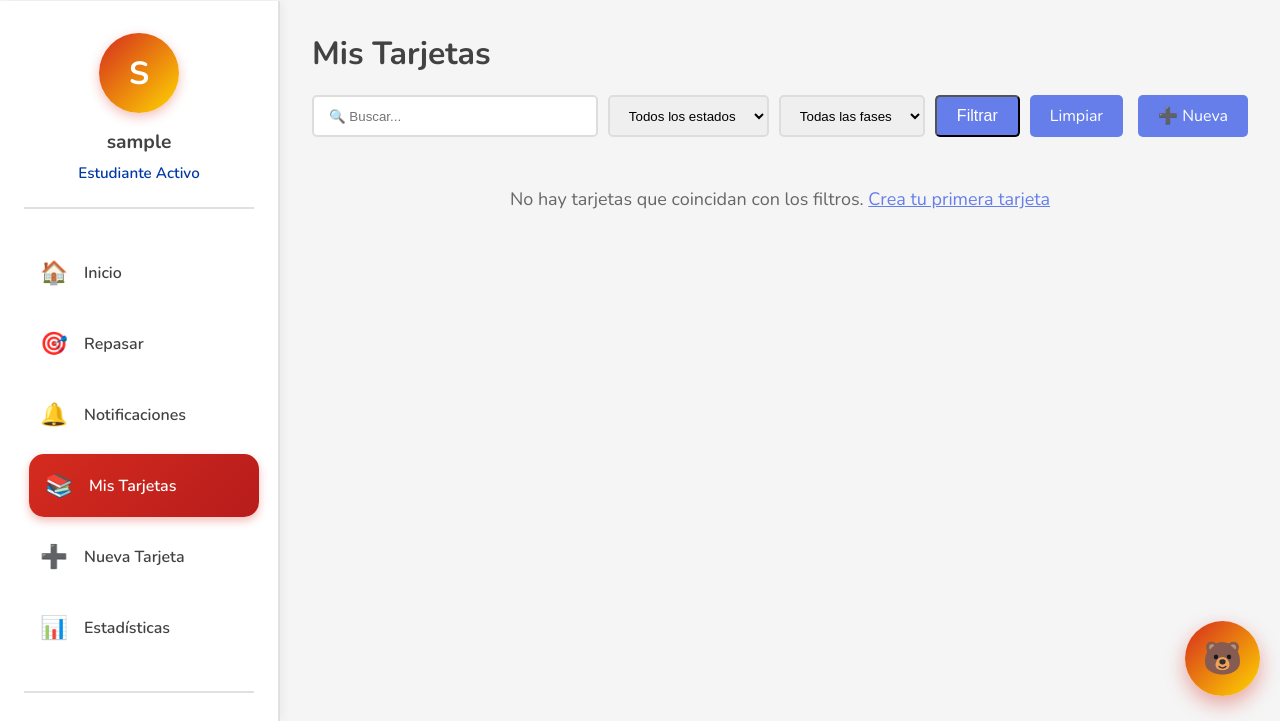
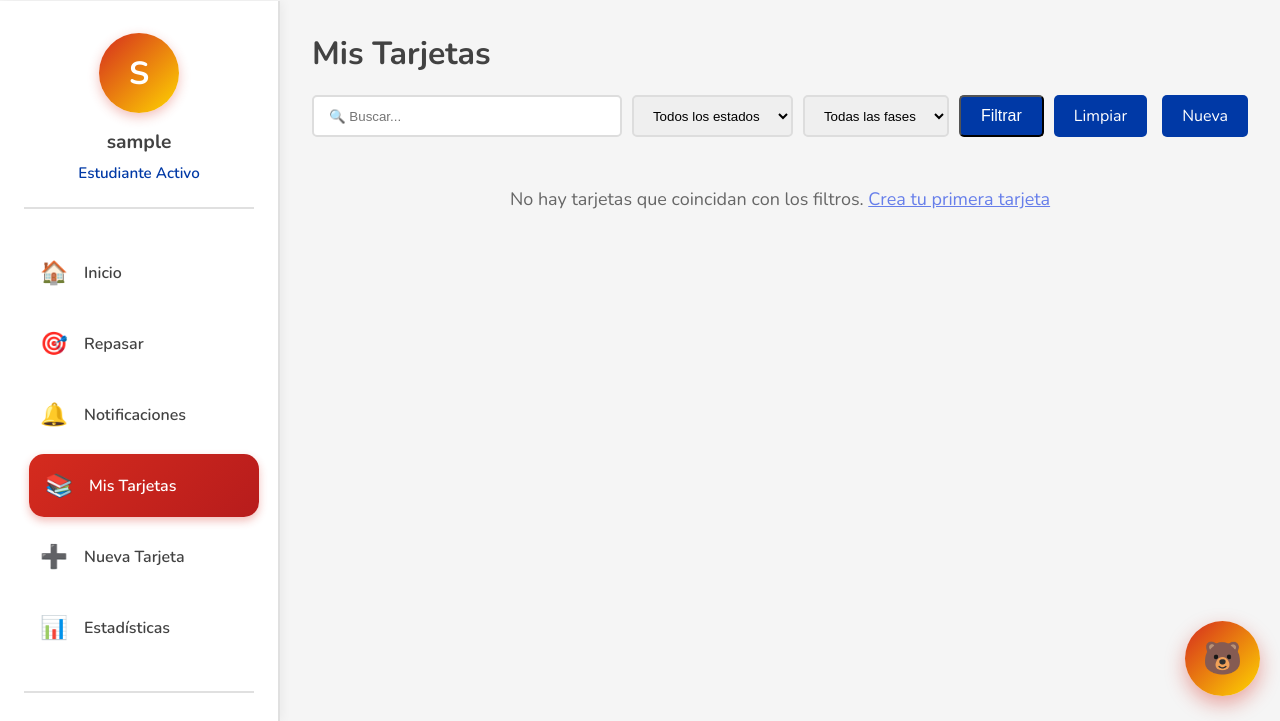
Before and after one commit to jairnarvaez/Rufingo, a Django app: page /tarjetas/ in a window 1280 px wide. Shown: the part 79-800 px from the top of the page. Run offline with Django 5.2, Linux system fonts and the light colour scheme; the visitor is signed in with stand-in values (Sample User, id 1); data that the repository does not hold is empty.

Commit message:
fix: se corrigio el reset de las tarjetas

```diff
--- a/flashcards/templates/flashcards/base.html
+++ b/flashcards/templates/flashcards/base.html
@@ -382,8 +382,30 @@
         .btn {
             display: inline-block;
             padding: 10px 20px;
-            background: #667eea;
+            background: var(--rufingo-blue);
             color: white;
+            text-decoration: none;
+            border-radius: 5px;
+            font-size: 16px;
+            transition: all 0.3s;
+        }
+
+
+        .btn-listcards {
+            display: inline-block;
+            padding: 10px 20px;
+            background: var(--rufingo-blue);
+            color: white;
+            text-decoration: none;
+            border-radius: 5px;
+            font-size: 16px;
+            transition: all 0.3s;
+        }
+
+        .btn-listcards-action {
+            display: inline-block;
+            padding: 10px 20px;
+            color: blue;
             text-decoration: none;
             border-radius: 5px;
             font-size: 16px;
--- a/flashcards/templates/flashcards/lista_tarjetas.html
+++ b/flashcards/templates/flashcards/lista_tarjetas.html
@@ -25,23 +25,23 @@
             <option value="3" {% if filtro_fase == '3' %}selected{% endif %}>Fase 3</option>
         </select>
 
-        <button type="submit" class="btn">Filtrar</button>
-        <a href="{% url 'lista_tarjetas' %}" class="btn btn-secondary">Limpiar</a>
+        <button type="submit" class="btn-listcards">Filtrar</button>
+        <a href="{% url 'lista_tarjetas' %}" class="btn-listcards btn-secondary">Limpiar</a>
     </form>
 
-    <a href="{% url 'crear_tarjeta' %}" class="btn">➕ Nueva</a>
+    <a href="{% url 'crear_tarjeta' %}" class="btn-listcards"> Nueva</a>
 </div>
 
 {% if tarjetas %}
 <div style="margin-top: 30px;">
     {% for tarjeta in tarjetas %}
-    <div style="background: #f8f9fa; padding: 20px; border-radius: 8px; margin-bottom: 15px; border-left: 4px solid #667eea;">
+    <div style="background: #f8f9fa; padding: 20px; border-radius: 8px; margin-bottom: 15px; border-left: 4px solid var(--rufingo-blue);">
         <div style="display: flex; justify-content: space-between; align-items: start; gap: 20px;">
             <div style="flex: 1;">
                 <h3 style="color: #333; margin-bottom: 10px;">{{ tarjeta.frente }}</h3>
                 <p style="color: #666; margin-bottom: 15px;">{{ tarjeta.reverso }}</p>
                 <div style="display: flex; gap: 10px; flex-wrap: wrap; font-size: 14px;">
-                    <span style="background: #667eea; color: white; padding: 4px 12px; border-radius: 15px;">
+                    <span style="background: var(--rufingo-blue); color: white; padding: 4px 12px; border-radius: 15px;">
                         Estado: {{ tarjeta.get_estado_display }}
                     </span>
                     <span style="background: #764ba2; color: white; padding: 4px 12px; border-radius: 15px;">
@@ -56,9 +56,9 @@
                 </div>
             </div>
             <div style="display: flex; gap: 10px; flex-direction: column;">
-                <a href="{% url 'editar_tarjeta' tarjeta.id %}" class="btn" style="padding: 8px 16px; text-align: center;">Editar</a>
-                <a href="{% url 'reiniciar_tarjeta' tarjeta.id %}" class="btn btn-secondary" style="padding: 8px 16px; text-align: center;"> Reiniciar</a>
-                <a href="{% url 'eliminar_tarjeta' tarjeta.id %}" class="btn btn-danger" style="padding: 8px 16px; text-align: center;">🗑️Eliminar</a>
+                <a href="{% url 'editar_tarjeta' tarjeta.id %}" class="btn-listcards-action" style="padding: 8px 16px; text-align: center;">Editar</a>
+                <a href="{% url 'reiniciar_tarjeta' tarjeta.id %}" class="btn-listcards-action btn-secondary" style="padding: 8px 16px; text-align: center;"> Reiniciar</a>
+                <a href="{% url 'eliminar_tarjeta' tarjeta.id %}" class="btn-listcards-action btn-danger" style="padding: 8px 16px; text-align: center;">Eliminar</a>
             </div>
         </div>
     </div>
--- a/flashcards/templates/flashcards/sin_tarjetas.html
+++ b/flashcards/templates/flashcards/sin_tarjetas.html
@@ -22,9 +22,9 @@
     </div>
 
     <div style="display: flex; gap: 15px; justify-content: center; flex-wrap: wrap;">
-        <a href="{% url 'home' %}" class="btn" style="font-size: 18px; padding: 15px 30px;">🏠 Ir al Inicio</a>
-        <a href="{% url 'crear_tarjeta' %}" class="btn" style="font-size: 18px; padding: 15px 30px;">➕ Crear Tarjeta</a>
-        <a href="{% url 'estadisticas' %}" class="btn btn-secondary" style="font-size: 18px; padding: 15px 30px;">📊 Ver Estadísticas</a>
+        <a href="{% url 'home' %}" class="btn" style="font-size: 18px; padding: 15px 30px;"> Ir al Inicio</a>
+        <a href="{% url 'crear_tarjeta' %}" class="btn" style="font-size: 18px; padding: 15px 30px;"> Crear Tarjeta</a>
+        <a href="{% url 'estadisticas' %}" class="btn btn-secondary" style="font-size: 18px; padding: 15px 30px;"> Ver Estadísticas</a>
     </div>
 </div>
 {% endblock %}
--- a/flashcards/views.py
+++ b/flashcards/views.py
@@ -163,7 +163,7 @@ def reiniciar_tarjeta(request, card_id):
     tarjeta = get_object_or_404(Card, id=card_id, usuario=request.user)
 
     if request.method == 'POST':
-        tarjeta.estado = 'nuevo'
+        tarjeta.estado = 'aprendizaje'
         tarjeta.fase = 1
         tarjeta.intervalo_actual = 5.0
         tarjeta.EF = 2.5
```
Also changed, not shown: flashcards/templates/flashcards/reiniciar_tarjeta.html (+4 -4 lines).
